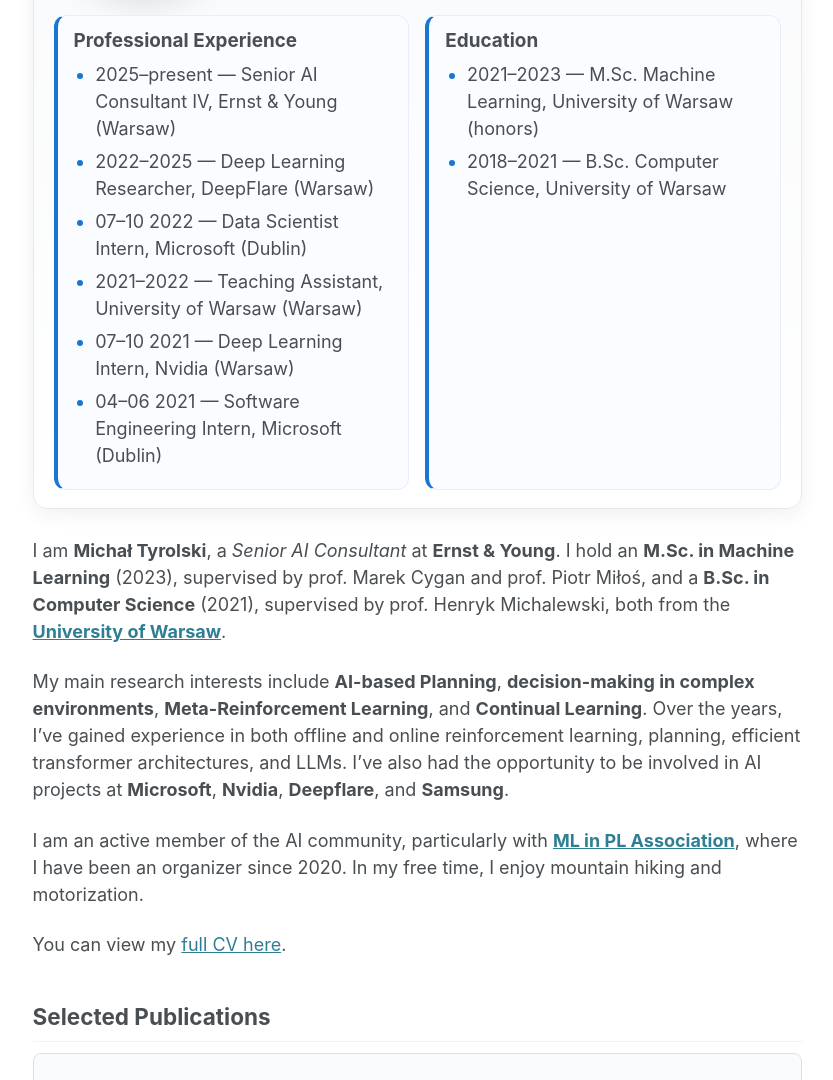
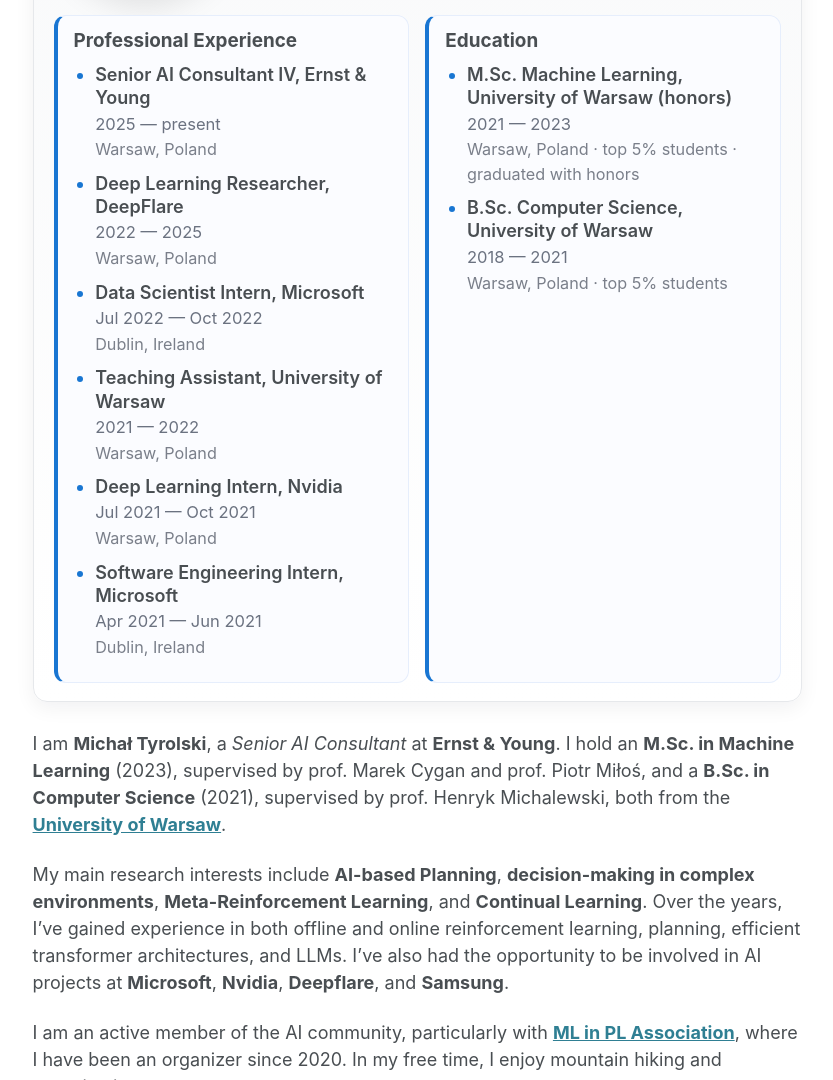
Before and after one commit to mtyrolski/mtyrolski.github.io, a Jekyll site: the page built from _pages/about.md, in a window 1280 px wide and 1400 px high, cut to the strip 320-1400 px from the top of the window. Shown: the whole strip, without its empty margins (249-1082 px from the left). Built offline with Jekyll 4.4.1, drawn with Linux system fonts in a browser that asks for light colours.

Commit message:
Refining of descriptions

```diff
--- a/_pages/about.md
+++ b/_pages/about.md
@@ -87,8 +87,12 @@
 .info-card:hover { box-shadow: 0 8px 18px rgba(25, 118, 210, 0.10); transform: translateY(-1px); border-color: #1256a1; }
 .info-card h3 { margin: 0 0 8px 0; font-size: 1.05em; }
 .info-card ul { margin: 0; padding-left: 1.2rem; }
-.info-card li { margin: 6px 0; }
+.info-card li { margin: 8px 0; }
 .info-card li::marker { color: #1976d2; }
+/* two-line item layout */
+.item-title { font-weight: 600; line-height: 1.3; }
+.item-date { font-size: 0.92em; color: #6b7280; margin-top: 2px; }
+.item-subtext { font-size: 0.9em; color: #7a7f8a; margin-top: 1px; }
 
 @media (max-width: 768px) {
   .profile-header { flex-direction: column; align-items: flex-start; }
@@ -117,19 +121,51 @@
     <div class="info-card">
       <h3>Professional Experience</h3>
       <ul>
-  <li>2025–present — Senior AI Consultant IV, Ernst & Young (Warsaw)</li>
-  <li>2022–2025 — Deep Learning Researcher, DeepFlare (Warsaw)</li>
-  <li>07–10 2022 — Data Scientist Intern, Microsoft (Dublin)</li>
-  <li>2021–2022 — Teaching Assistant, University of Warsaw (Warsaw)</li>
-  <li>07–10 2021 — Deep Learning Intern, Nvidia (Warsaw)</li>
-  <li>04–06 2021 — Software Engineering Intern, Microsoft (Dublin)</li>
+        <li>
+          <div class="item-title">Senior AI Consultant IV, Ernst & Young</div>
+          <div class="item-date">2025 — present</div>
+          <div class="item-subtext">Warsaw, Poland</div>
+        </li>
+        <li>
+          <div class="item-title">Deep Learning Researcher, DeepFlare</div>
+          <div class="item-date">2022 — 2025</div>
+          <div class="item-subtext">Warsaw, Poland</div>
+        </li>
+        <li>
+          <div class="item-title">Data Scientist Intern, Microsoft</div>
+          <div class="item-date">Jul 2022 — Oct 2022</div>
+          <div class="item-subtext">Dublin, Ireland</div>
+        </li>
+        <li>
+          <div class="item-title">Teaching Assistant, University of Warsaw</div>
+          <div class="item-date">2021 — 2022</div>
+          <div class="item-subtext">Warsaw, Poland</div>
+        </li>
+        <li>
+          <div class="item-title">Deep Learning Intern, Nvidia</div>
+          <div class="item-date">Jul 2021 — Oct 2021</div>
+          <div class="item-subtext">Warsaw, Poland</div>
+        </li>
+        <li>
+          <div class="item-title">Software Engineering Intern, Microsoft</div>
+          <div class="item-date">Apr 2021 — Jun 2021</div>
+          <div class="item-subtext">Dublin, Ireland</div>
+        </li>
       </ul>
     </div>
     <div class="info-card">
       <h3>Education</h3>
       <ul>
-  <li>2021–2023 — M.Sc. Machine Learning, University of Warsaw (honors)</li>
-  <li>2018–2021 — B.Sc. Computer Science, University of Warsaw</li>
+        <li>
+          <div class="item-title">M.Sc. Machine Learning, University of Warsaw (honors)</div>
+          <div class="item-date">2021 — 2023</div>
+          <div class="item-subtext">Warsaw, Poland · top 5% students · graduated with honors</div>
+        </li>
+        <li>
+          <div class="item-title">B.Sc. Computer Science, University of Warsaw</div>
+          <div class="item-date">2018 — 2021</div>
+          <div class="item-subtext">Warsaw, Poland · top 5% students</div>
+        </li>
       </ul>
     </div>
   </div>
```
